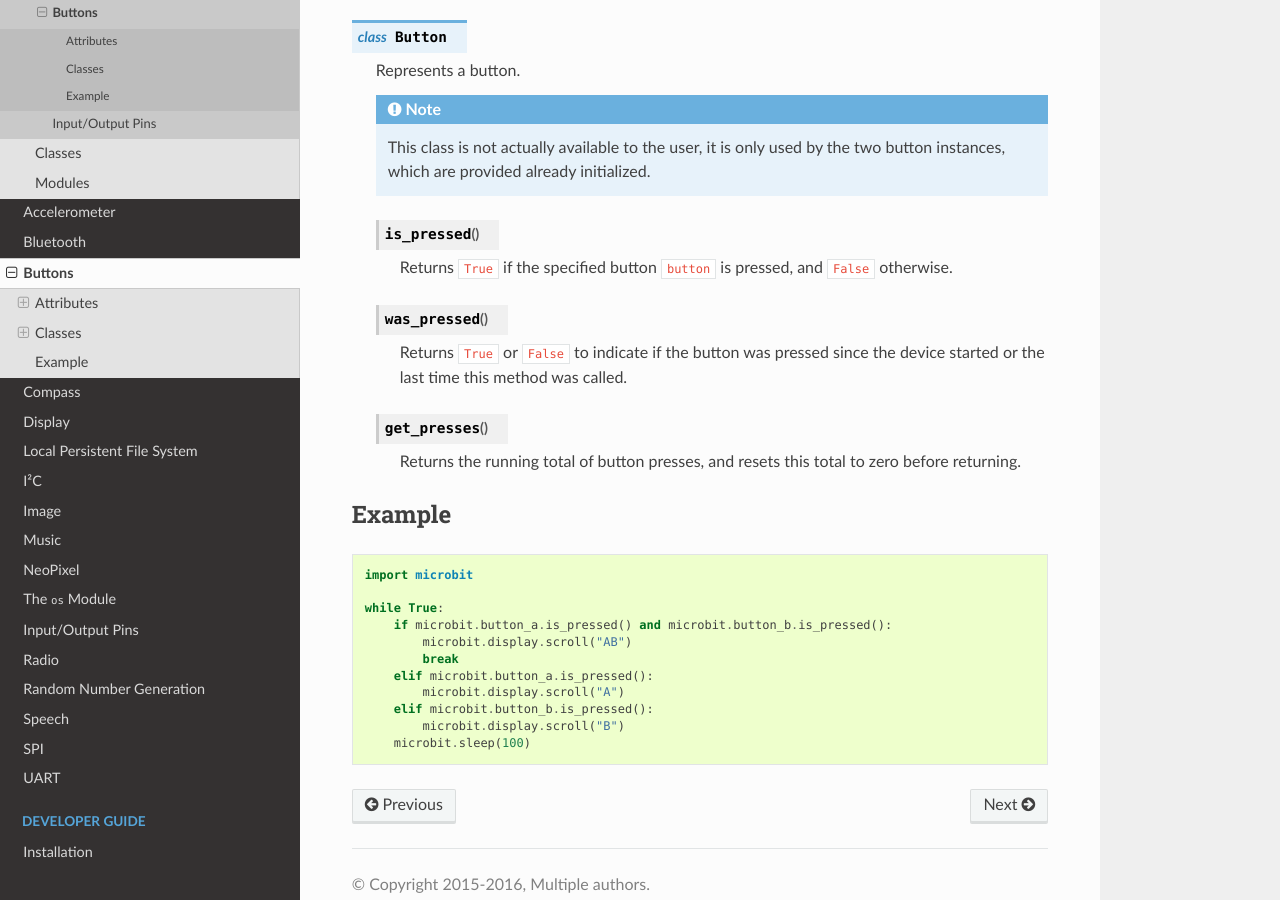
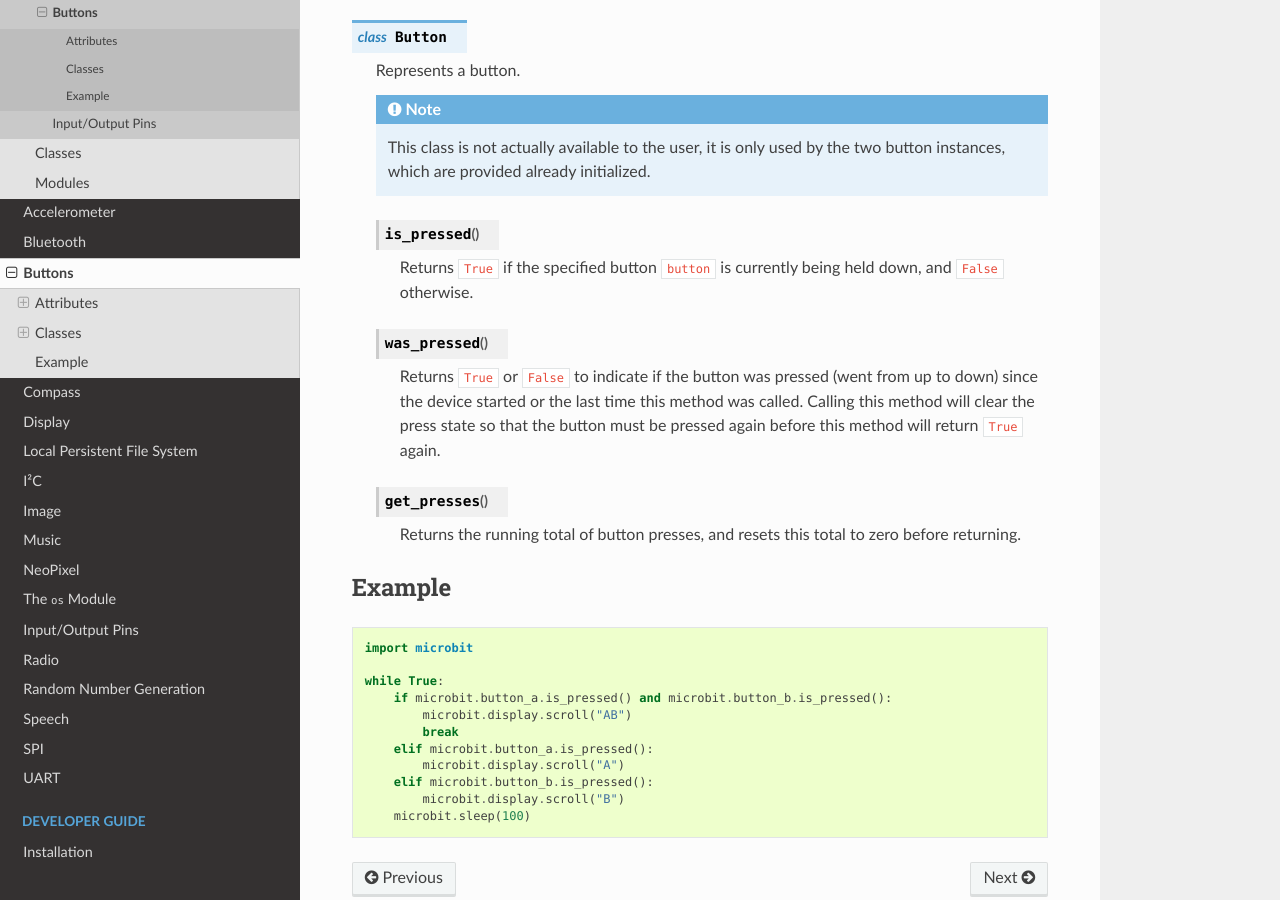
Before and after one commit to bbcmicrobit/micropython, a Sphinx documentation site: the page built from docs/button.rst, in a window 1280 px wide and 900 px high, scrolled down 476 px. Built offline with Sphinx 7.4.7 and the Read the Docs theme 2.0.0, drawn with Linux system fonts in a browser that asks for light colours.

Commit message:
docs: Be more explicit about button state behaviour.

```diff
--- a/docs/button.rst
+++ b/docs/button.rst
@@ -33,13 +33,16 @@ Classes
 
     .. py:method:: is_pressed()
 
-        Returns ``True`` if the specified button ``button`` is pressed, and
-        ``False`` otherwise.
+        Returns ``True`` if the specified button ``button`` is currently being
+        held down, and ``False`` otherwise.
 
     .. py:method:: was_pressed()
 
         Returns ``True`` or ``False`` to indicate if the button was pressed
-        since the device started or the last time this method was called.
+        (went from up to down) since the device started or the last time this
+        method was called.  Calling this method will clear the press state so
+        that the button must be pressed again before this method will return
+        ``True`` again.
 
     .. py:method:: get_presses()
 
```
